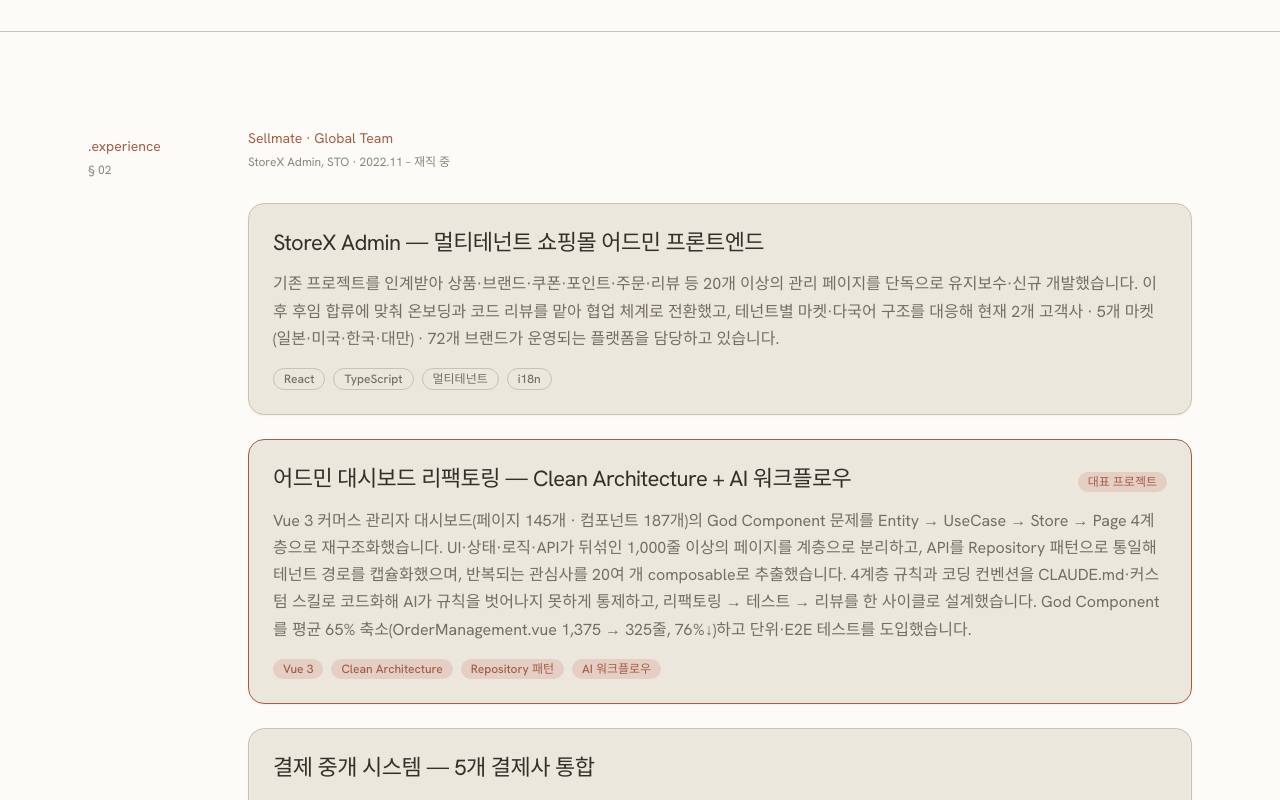
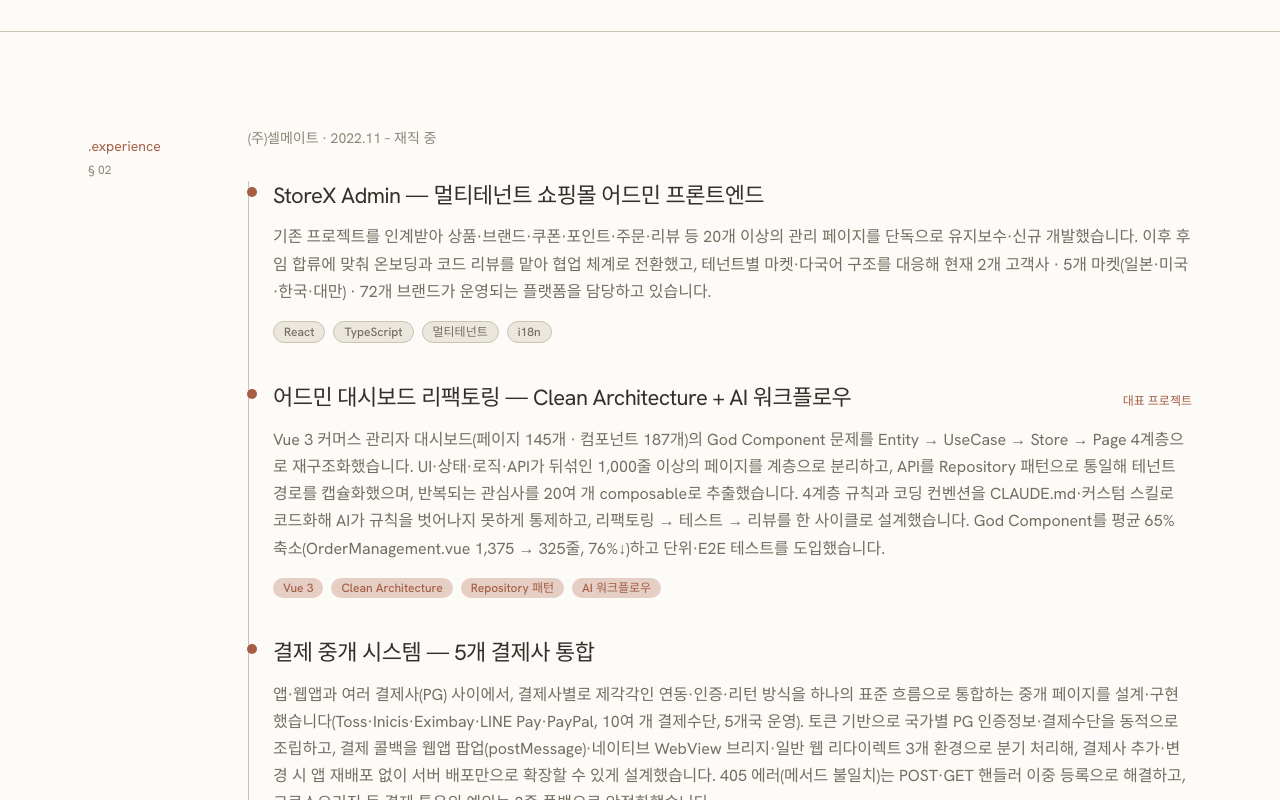
Before and after one commit to JeongTaehwan/usetaehwan, a Next.js app: page / in a window 1280 px wide. Shown: the part 920-1720 px from the top of the page. Built offline with nearby package versions, Linux system fonts and the light colour scheme; a web font is replaced by a local one.

Commit message:
content: Experience 섹션 타임라인 디자인 복원 + 헤더 단순화
Co-Authored-By: Claude Opus 4.8 <noreply@anthropic.com>

```diff
--- a/app/page.tsx
+++ b/app/page.tsx
@@ -1,5 +1,5 @@
 import Link from "next/link";
-import { Badge, Button, Card, Container, Heading, Text } from "@/design-system";
+import { Badge, Button, Container, Heading, Text } from "@/design-system";
 import { Nav } from "./_components/Nav";
 import { Hero } from "./_components/Hero";
 import { Reveal } from "./_components/Reveal";
@@ -117,23 +117,25 @@ export default function Home() {
 
       {/* ── § 02 Experience ── */}
       <Section id="experience" label="experience" index="02">
-        <div className="mb-8">
-          <Text as="div" variant="muted" className="text-brand">
-            Sellmate · Global Team
+        <Text variant="muted" className="mb-8">
+          (주)셀메이트 · 2022.11 – 재직 중
         </Text>
-          <Text as="div" variant="small" className="mt-1 font-mono">
-            StoreX Admin, STO · 2022.11 – 재직 중
-          </Text>
-        </div>
-        <ol className="flex flex-col gap-6">
+        <ol className="flex flex-col gap-10 border-l border-border pl-6">
           {EXPERIENCE.map((e, i) => (
-            <li key={i}>
-              <Card className={e.featured ? "border-brand" : undefined}>
+            <li key={i} className="relative">
+              <span
+                className="absolute -left-[1.65rem] top-1.5 h-2.5 w-2.5 rounded-full bg-brand"
+                aria-hidden
+              />
               <div className="flex flex-wrap items-baseline justify-between gap-x-4 gap-y-1">
                 <Heading level={4} as="h3">
                   {e.title}
                 </Heading>
-                  {e.featured && <Badge variant="brand">대표 프로젝트</Badge>}
+                {e.featured && (
+                  <Text as="span" variant="small" className="font-mono text-brand">
+                    대표 프로젝트
+                  </Text>
+                )}
               </div>
               <Text variant="body" className="mt-3">
                 {e.summary}
@@ -145,7 +147,6 @@ export default function Home() {
                   </Badge>
                 ))}
               </div>
-              </Card>
             </li>
           ))}
         </ol>
```
Lines whose indentation alone changed are shown as unchanged.
